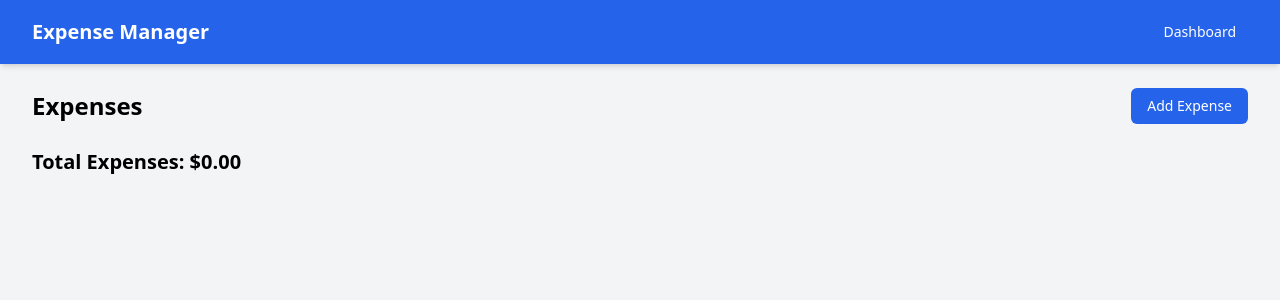
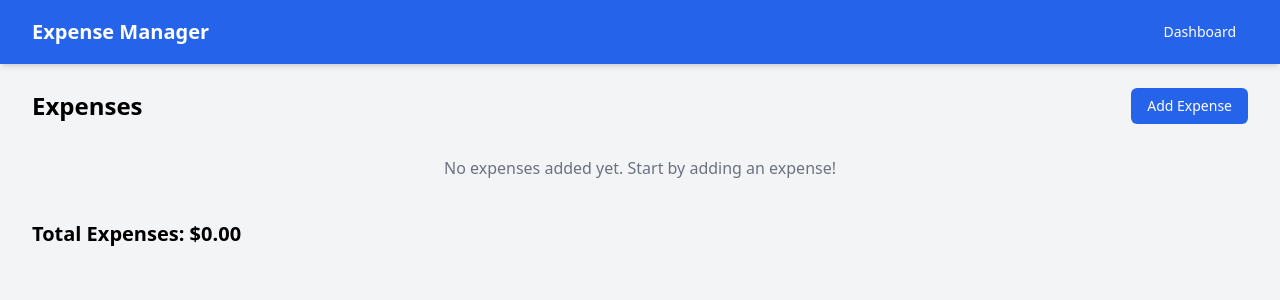
Before and after one commit to tapadar13/expense-management-app, a React (Vite) app: page / in a window 1280 px wide. Shown: the top 300 px of the page. Built offline with nearby package versions, Linux system fonts and the light colour scheme.

Commit message:
refactor: optimize ExpenseContext state initialization

```diff
--- a/src/components/expenses/ExpenseList.tsx
+++ b/src/components/expenses/ExpenseList.tsx
@@ -43,6 +43,12 @@ const ExpenseList: React.FC = () => {
           onCancel={handleCancelEdit}
         />
       )}
+
+      {expenses.length === 0 ? (
+        <p className="text-gray-500 text-center py-4">
+          No expenses added yet. Start by adding an expense!
+        </p>
+      ) : (
         <div className="space-y-4">
           {expenses.map((expense) => (
             <ExpenseItem
@@ -53,6 +59,7 @@ const ExpenseList: React.FC = () => {
             />
           ))}
         </div>
+      )}
       <div className="mt-6 text-xl font-bold">
         Total Expenses: ${totalExpenses.toFixed(2)}
       </div>
--- a/src/context/ExpenseContext.tsx
+++ b/src/context/ExpenseContext.tsx
@@ -13,14 +13,10 @@ const ExpenseContext = createContext<ExpenseContextType | undefined>(undefined);
 export const ExpenseProvider: React.FC<{ children: React.ReactNode }> = ({
   children,
 }) => {
-  const [expenses, setExpenses] = useState<Expense[]>([]);
-
-  useEffect(() => {
+  const [expenses, setExpenses] = useState<Expense[]>(() => {
     const storedExpenses = localStorage.getItem("expenses");
-    if (storedExpenses) {
-      setExpenses(JSON.parse(storedExpenses));
-    }
-  }, []);
+    return storedExpenses ? JSON.parse(storedExpenses) : [];
+  });
 
   useEffect(() => {
     localStorage.setItem("expenses", JSON.stringify(expenses));
```
Lines whose indentation alone changed are shown as unchanged.
